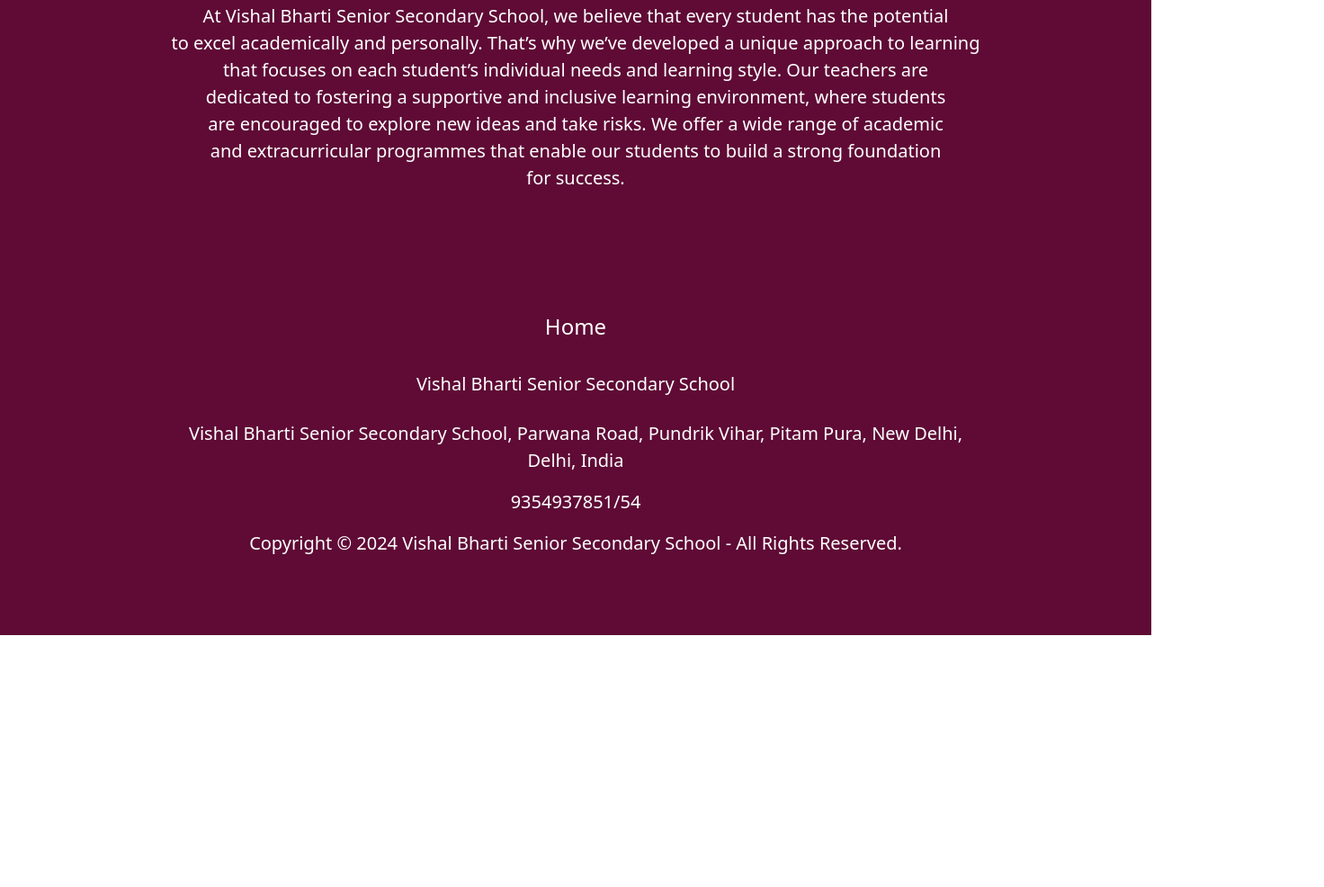
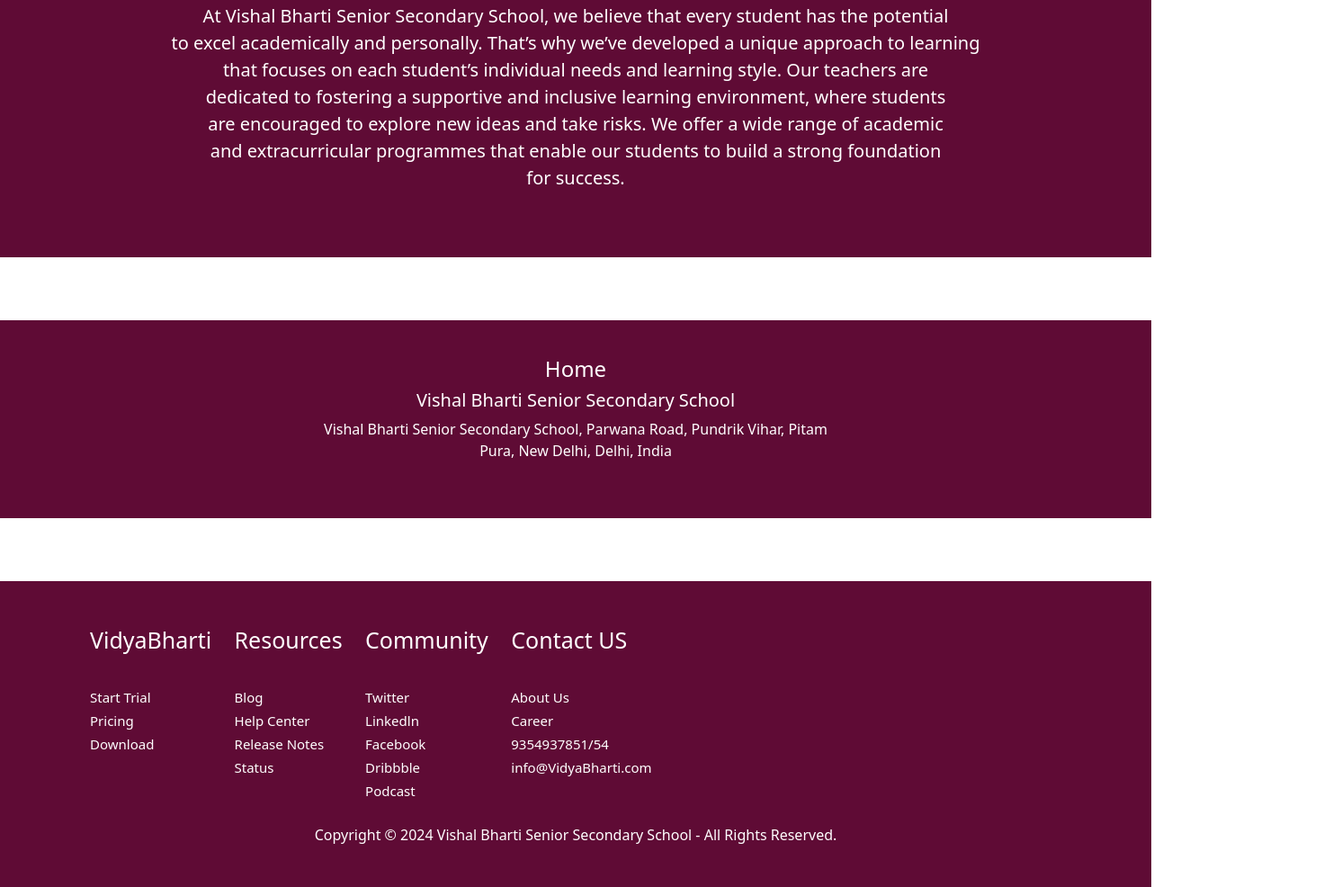
Before and after one commit to SAHIBAKHATOON/vishalBharti, a plain HTML site: page index.html in a window 1280 px wide. Shown: the part 955-1941 px from the top of the page at 90% size, 1472 px wide, since content can reach past the window. Before the commit the page ends 1661 px from the top, so only its background shows below. Drawn offline with nearby package versions, Linux system fonts and the light colour scheme.

Commit message:
second commit

```diff
--- a/index.html
+++ b/index.html
@@ -19,6 +19,9 @@
 <body>
   <!-- ---------- -->
   <nav class="navbar navbar-expand-lg navbar_ ">
+    <div class="vidya_">
+      <h2>VidyaBharti</h2>
+    </div>
     <div class="container-fluid  text-center align-center container_fluid">
 
       <div class="collapse navbar-collapse" id="navbarNavDropdown">
@@ -137,14 +140,70 @@
         individual needs and learning style. Our teachers are <br> dedicated to fostering a supportive and inclusive learning
         environment, where students <br> are encouraged to explore new ideas and take risks. We offer a wide range of
         academic <br> and extracurricular programmes that enable our students to build a strong foundation <br> for success.</p>
-        <h4>Home</h4>
-        <h5 class="vishal_">Vishal Bharti Senior Secondary School</h5>
-        <p >Vishal Bharti Senior Secondary School, Parwana Road, Pundrik Vihar, Pitam Pura, New Delhi, Delhi, India</p>
-        <p>9354937851/54</p>
-        <p>Copyright © 2024 Vishal Bharti Senior Secondary School - All Rights Reserved.</p>
+
+    </div>
+  </div>
+  <div>
+
+  </div>
+
+  <div class="home_section">
+    <div class="home_">
+      <h4>Home</h4>
+      <h5 class="vishal_">Vishal Bharti Senior Secondary School</h5>
+      <p >Vishal Bharti Senior Secondary School, Parwana Road, Pundrik Vihar, Pitam Pura, New Delhi, Delhi, India</p>
+
+
     </div>
   </div>
   <!-- --------------- -->
+  <div class="black-height">
+    <div class="black">
+        <div class="abstract">
+            <h1>VidyaBharti</h1>
+            <h3>Start Trial</h3>
+            <h3>Pricing</h3>
+            <h3>Download</h3>
+        </div>
+        <div class="resource">
+            <h1>Resources</h1>
+            <h3> Blog</h3>
+            <h3>Help Center</h3>
+            <h3> Release Notes</h3>
+            <h3>Status</h3>
+        </div>
+        <div class="community">
+            <h1>Community</h1>
+            <h3>Twitter</h3>
+            <h3>Linkedln</h3>
+            <h3>Facebook</h3>
+            <h3>Dribbble</h3>
+            <h3>Podcast</h3>
+        </div>
+        <div class="company">
+            <h1>Contact US</h1>
+            <h3>About Us</h3>
+            <h3>Career</h3>
+            <h3>9354937851/54</h3>
+            <h3>info@VidyaBharti.com</h3>
+
+        </div>
+        <div class=" ">
+
+
+        </div>
+    </div>
+
+    <div class=" ">
+        <div class="Copyright">
+          <p>Copyright © 2024 Vishal Bharti Senior Secondary School - All Rights Reserved.</p>
+
+        </div>
+    </div>
+</div>
+
+
+
 </body>
 
 </html>
--- a/style.css
+++ b/style.css
@@ -2,13 +2,20 @@
     padding: 0;
     margin: 0;
     box-sizing: border-box;
+}
+.vidya_{
+   color: #fff;
+   padding-left: 40px;
+}
+#navbarNavDropdown{
+    margin-left: 290px;
 }
 .navbar_{
     background-color:  rgb(95, 11, 53);
     height: 80px;
 }
 .container_fluid{
-  max-width: 1000px;
+  max-width: 1500px;
   margin-left: auto;
   margin-right: auto;
   font-size: 18px;
@@ -37,7 +44,7 @@ color: rgb(95, 11, 53);
 padding-bottom: 20px;
  }
  .footer{
-    height: 950px;
+    height: 530px;
     background-color: rgb(95, 11, 53);
     color: #fff;
 
@@ -63,3 +70,51 @@ padding-bottom: 20px;
  .footer_items .vishal_{
     padding-bottom: 20px;
  }
+ .black-height{
+   margin-top: 70px;
+   height: 340px;
+   width: 100%;
+   background-color: rgb(95, 11, 53);
+}
+.black{
+   color: #fff;
+   max-width: 650px;
+   display: flex;
+   justify-content: space-between;
+   cursor: pointer;
+   margin-left: 100px;
+   line-height: 10px;
+}
+.black h1{
+   margin-top: 50px;
+   margin-bottom: 40px;
+   font-size: 25px;
+}
+.black h3{
+   font-size: 15px;
+}
+.black h3:hover{
+   text-decoration: underline;
+}
+.home_section{
+   color: #fff;
+   background-color: rgb(95, 11, 53);
+   margin-top: 70px;
+   height: 220px;
+   padding-top: 40px;
+
+}
+ .home_{
+   max-width: 600px;
+   margin-left: auto;
+   margin-right: auto;
+   text-align: center;
+ }
+ .Copyright{
+   max-width: 800px;
+   margin-left: auto;
+   margin-right: auto;
+text-align: center;
+color: #fff;
+padding-top: 20px;
+ }
```
